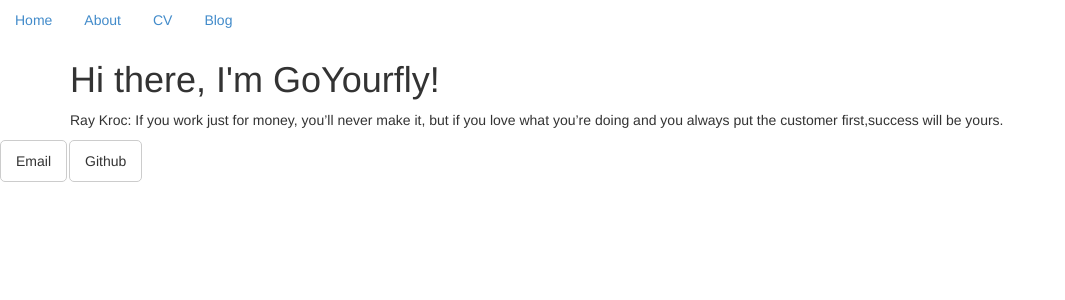
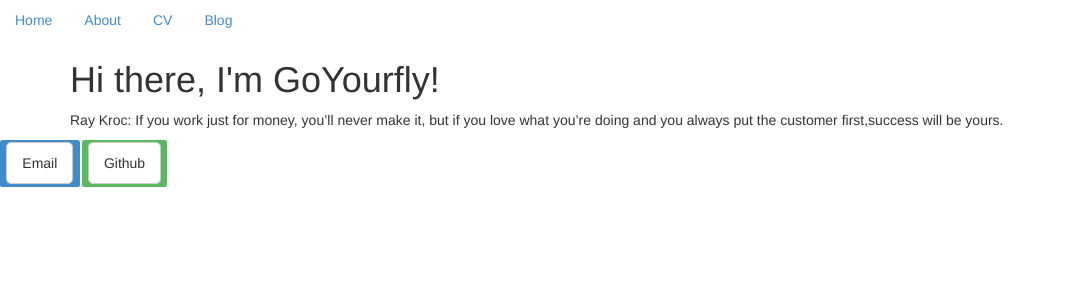
Before and after one commit to goyourfly/goyourfly.github.io, a Jekyll site: the page built from index.html, in a window 1280 px wide. Shown: the top 300 px of the page, without its empty margins (0-1065 px from the left). Built offline with Jekyll 4.4.1, drawn with Linux system fonts in a browser that asks for light colours.

Commit message:
Update default.html

```diff
--- a/_layouts/default.html
+++ b/_layouts/default.html
@@ -25,8 +25,8 @@
 			</div><!-- /.container -->
 			<footer>
 	    		<ul class="nav nav-pills">
-	        		<li role="presentation"><a href="mailto:goyourfly@gmail.com" class="btn btn-default">Email</a></li>
-	        		<li role="presentation"><a href="https://github.com/goyourfly" class="btn btn-default">Github</a></li>
+	        		<li class="label label-primary"><a href="mailto:goyourfly@gmail.com" class="btn btn-default">Email</a></li>
+	        		<li class="label label-success"><a href="https://github.com/goyourfly" class="btn btn-default">Github</a></li>
 				</ul>
 			</footer>
 		</body>
```
